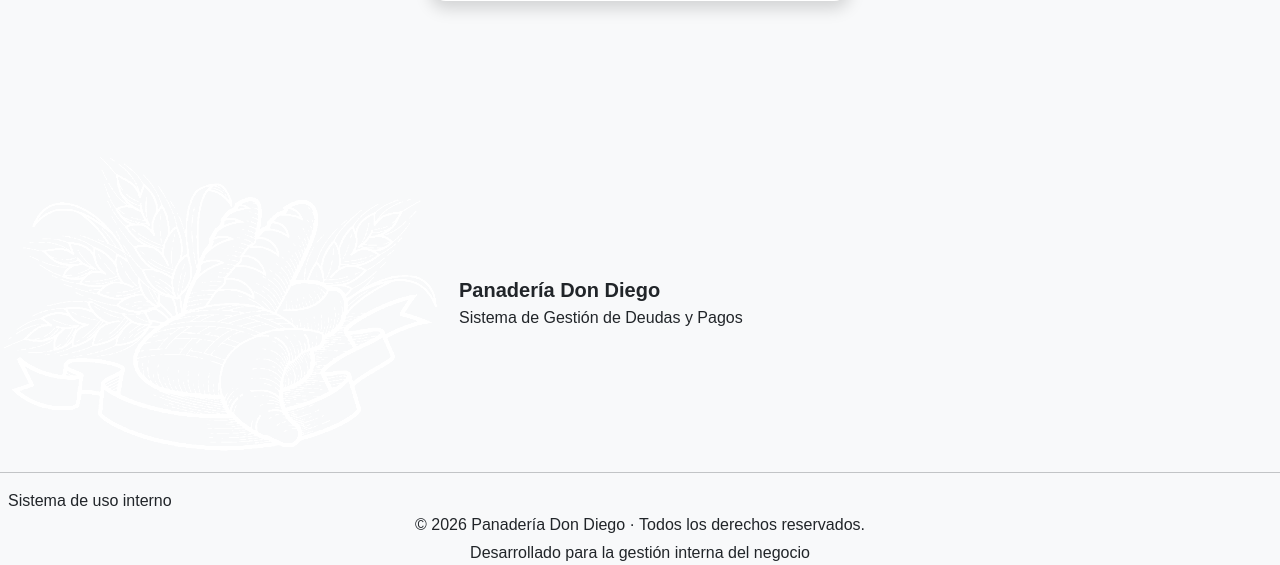
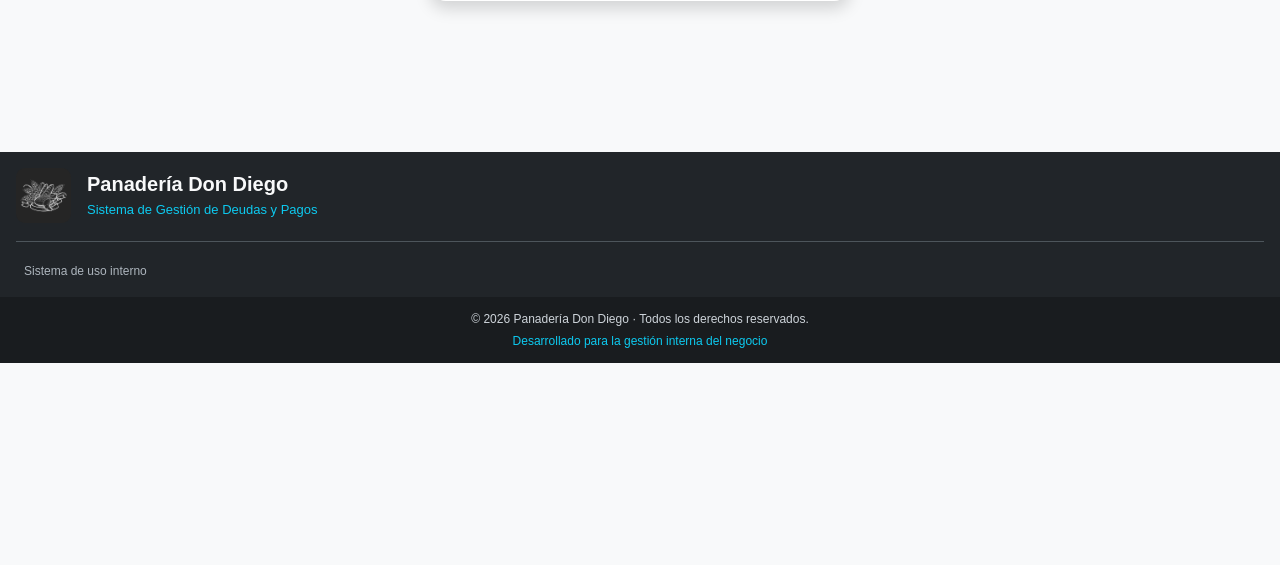
Before and after one commit to paolinialvaro20/Proyecto-Final, a PHP site: page /login.php in a window 1280 px wide. Shown: the part 696-1261 px from the top of the page. After the commit the page ends 1059 px from the top, so only its background shows below. Run offline with PHP 8.4, Linux system fonts and the light colour scheme; some libraries are stand-ins or nearby versions.

Commit message:
Add files via upload

```diff
--- a/Panaderia-v2/css/estilo.css
+++ b/Panaderia-v2/css/estilo.css
@@ -13,9 +13,43 @@ h1 {
 }
 
 
+/* =====================================
+            ESTILOS DEL 404
+===================================== */
 
-/*--------------- ESTILOS DEL MENU ------------------*/
+/* Botón volver al inicio - Error 404 */
+.btn-volver-inicio {
+    background-color: #212529;
+    color: #ffffff;
+    border: 2px solid #212529;
+    border-radius: 10px;
+    padding: 12px 24px;
+    font-size: 16px;
+    text-decoration: none;
+    transition: all 0.3s ease;
+    box-shadow: 0 4px 8px rgba(0, 0, 0, 0.15);
+}
 
+/* Efecto al pasar el mouse */
+.btn-volver-inicio:hover {
+    background-color: #ffffff;
+    color: #212529;
+    border-color: #212529;
+    transform: translateY(-3px);
+    box-shadow: 0 6px 12px rgba(0, 0, 0, 0.20);
+}
+
+/* Efecto al presionar */
+.btn-volver-inicio:active {
+    transform: translateY(0);
+    box-shadow: 0 2px 4px rgba(0, 0, 0, 0.15);
+}
+
+
+
+/* =====================================
+            ESTILOS DEL MENÚ
+===================================== */
 /* Letras blancas de la barra de navegación */
 .navbar .nav-link,
 .navbar .navbar-brand {
@@ -72,3 +106,215 @@ h1 {
     padding-left: 12px;
     padding-right: 12px;
 }
+
+/* Logo del menú de navegación */
+.logo-menu {
+    width: 180px;
+    height: 50px;
+    object-fit: contain;
+}
+
+
+/* =====================================
+    ESTILOS DE LIQUIDACIÓN - PDF
+===================================== */
+.comprobante {
+    max-width: 950px;
+    margin: 0 auto;
+}
+
+/* Quitar bordes redondeados del comprobante */
+.comprobante .card,
+.comprobante .datos-comprobante,
+.comprobante .totales {
+    border-radius: 0 !important;
+}
+
+.encabezado-comprobante {
+    text-align: center;
+    padding: 15px 0;
+}
+
+.encabezado-comprobante h1 {
+    font-size: 2rem;
+    font-weight: bold;
+}
+
+.datos-comprobante {
+    background-color: #f8f9fa;
+    border: 1px solid #dee2e6;
+    border-radius: 6px;
+    padding: 18px;
+}
+
+.firma {
+    border-top: 1px solid #212529;
+    padding-top: 10px;
+    text-align: center;
+    width: 40%;
+}
+
+.total-general {
+    break-inside: avoid;
+    -webkit-print-color-adjust: exact;
+    print-color-adjust: exact;
+}
+
+.firmas {
+    display: flex;
+    justify-content: space-between;
+    gap: 30px;
+    margin-top: 75px;
+    margin-bottom: 25px;
+}
+.totales p {
+    margin-bottom: 8px;
+    font-size: 1rem;
+}
+
+.totales strong {
+    display: inline-block;
+    min-width: 130px;
+}
+
+.logo-comprobante {
+    max-width: 150px;
+    max-height: 100px;
+    width: auto;
+    height: auto;
+    object-fit: contain;
+    margin-bottom: 10px;
+}
+
+
+@media print {
+    body {
+        background: white !important;
+        padding: 0 !important;
+    }
+
+    .container {
+        max-width: 100% !important;
+        width: 100% !important;
+        margin: 0 !important;
+        padding: 0 !important;
+    }
+
+    .comprobante {
+        max-width: 100% !important;
+        border: none !important;
+        box-shadow: none !important;
+    }
+
+    .no-imprimir {
+        display: none !important;
+    }
+
+    .card {
+        border: 1px solid #dee2e6 !important;
+        box-shadow: none !important;
+    }
+
+    .table-dark th {
+        background-color: #212529 !important;
+        color: white !important;
+        -webkit-print-color-adjust: exact;
+        print-color-adjust: exact;
+    }
+
+    .datos-comprobante {
+        background-color: #f8f9fa !important;
+        -webkit-print-color-adjust: exact;
+        print-color-adjust: exact;
+    }
+
+    .firmas {
+        break-inside: avoid;
+    }
+}
+
+
+
+/* =====================================
+        FOOTER DEL SISTEMA
+===================================== */
+
+.footer-sistema {
+    background-color: #212529;
+    color: #f8f9fa;
+    overflow: hidden;
+    width: 100%;
+    margin-top: 30px;
+    font-size: 14px;
+}
+
+/* Contenido principal */
+.footer-contenido {
+    padding: 16px;
+}
+
+.footer-logo {
+    width: 55px;
+    height: 55px;
+    object-fit: contain;
+    background-color: #252525;
+    border-radius: 9px;
+    padding: 4px;
+}
+
+.footer-subtitulo {
+    color: #0dcaf0;
+    font-size: 13px;
+}
+
+.footer-separador {
+    border-color: #6c757d;
+    opacity: 0.6;
+    margin: 18px 0;
+}
+
+.footer-uso-interno {
+    color: #adb5bd;
+    font-size: 12px;
+}
+
+.footer-uso-interno i {
+    color: #0dcaf0;
+    font-size: 14px;
+}
+
+/* Franja inferior */
+.footer-inferior {
+    background-color: #191c1f;
+    padding: 13px 10px;
+    font-size: 12px;
+    color: #ced4da;
+}
+
+.footer-desarrollo {
+    color: #0dcaf0;
+}
+
+/* Adaptación para celulares */
+@media (max-width: 576px) {
+    .footer-contenido {
+        padding: 14px;
+    }
+
+    .footer-logo {
+        width: 48px;
+        height: 48px;
+    }
+
+    .footer-contenido h5 {
+        font-size: 16px;
+    }
+
+    .footer-subtitulo {
+        font-size: 11px;
+    }
+
+    .footer-inferior {
+        font-size: 11px;
+    }
+}
```
